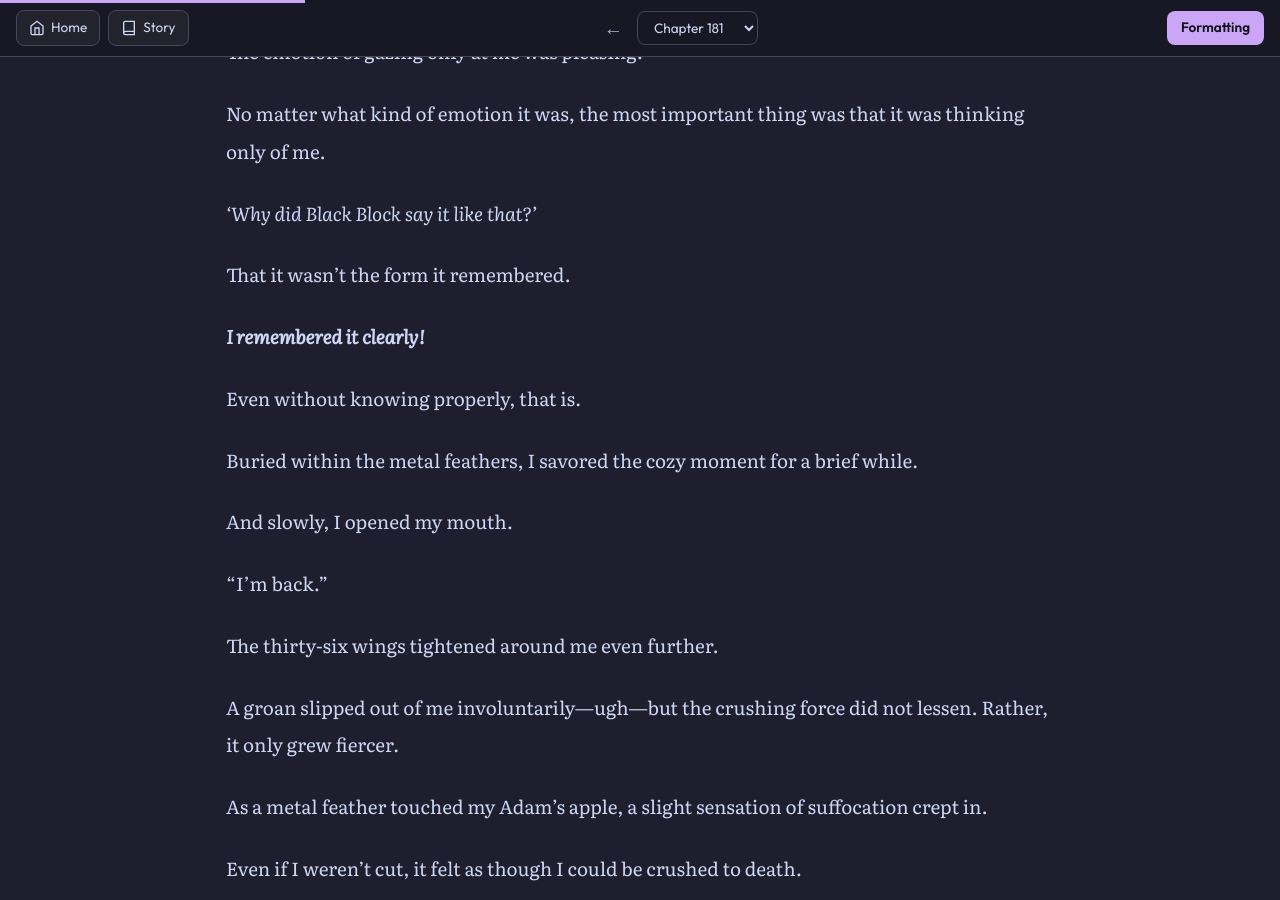
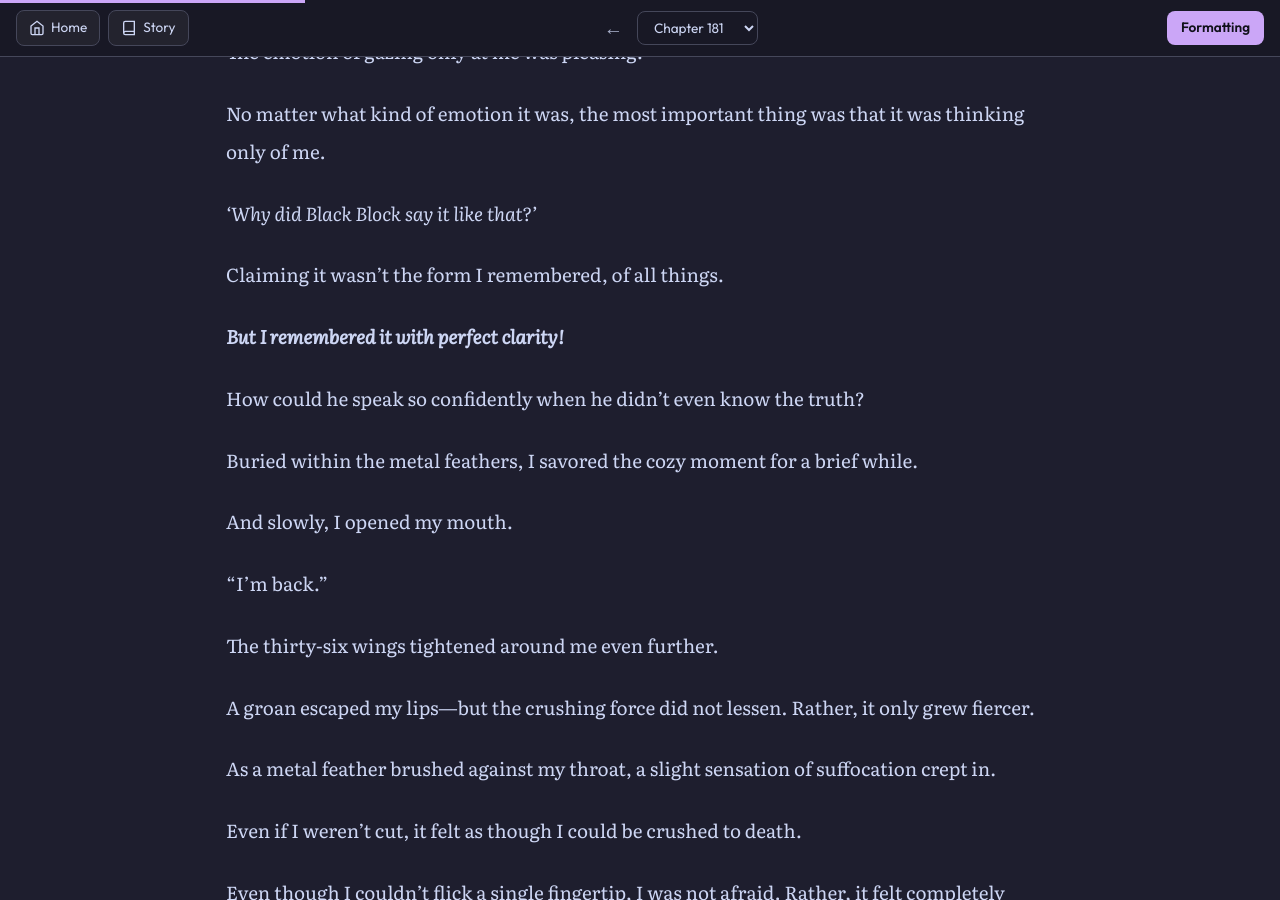
Before and after one commit to soleumn/soleumn.github.io, a Jekyll site: the page built from _chapters/eoshinki/ch181.md, in a window 1280 px wide and 900 px high, scrolled down 3282 px. Built offline with Jekyll 4.4.1, drawn with Linux system fonts in a browser that asks for light colours; comment, search, counter and statistics services are not loaded; some of the changed text lies outside the part shown.

Commit message:
Update ch181.md

```diff
--- a/_chapters/eoshinki/ch181.md
+++ b/_chapters/eoshinki/ch181.md
@@ -100,11 +100,11 @@ No matter what kind of emotion it was, the most important thing was that it was
 
 *‘Why did Black Block say it like that?’*
 
-That it wasn't the form it remembered.
+Claiming it wasn’t the form I remembered, of all things.
 
-***I remembered it clearly!***
+***But I remembered it with perfect clarity!***
 
-Even without knowing properly, that is.
+How could he speak so confidently when he didn’t even know the truth?
 
 Buried within the metal feathers, I savored the cozy moment for a brief while.
 
@@ -114,9 +114,9 @@ And slowly, I opened my mouth.
 
 The thirty-six wings tightened around me even further.
 
-A groan slipped out of me involuntarily—ugh—but the crushing force did not lessen. Rather, it only grew fiercer.
+A groan escaped my lips—but the crushing force did not lessen. Rather, it only grew fiercer.
 
-As a metal feather touched my Adam's apple, a slight sensation of suffocation crept in.
+As a metal feather brushed against my throat, a slight sensation of suffocation crept in.
 
 Even if I weren't cut, it felt as though I could be crushed to death.
 
```
Also changed, not shown: other parts of _chapters/eoshinki/ch181.md (+1 -1 lines).
